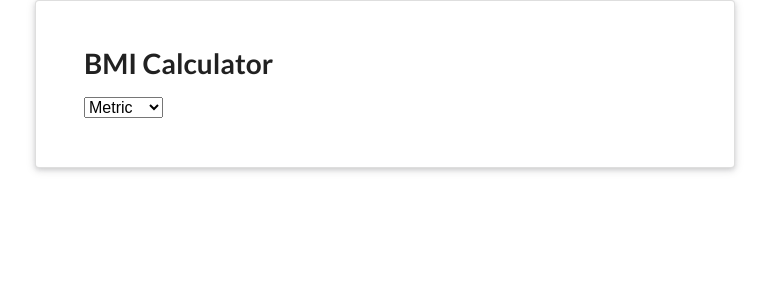
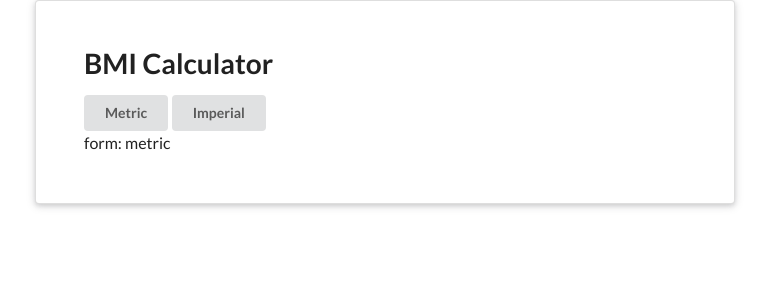
Before and after one commit to ItuTheGoat/bmi-calc, a React (Create React App) app: page / in a window 1280 px wide. Shown: the top 300 px of the page, without its empty margins (255-1024 px from the left). Built offline with nearby package versions, Linux system fonts and the light colour scheme.

Commit message:
Added context to the app
It seems to be working fine. I will add more functionality and complete the calculation segment.

```diff
--- /dev/null
+++ b/src/components/SystemContext.js
@@ -0,0 +1,3 @@
+import React, { Component } from "react";
+
+export default React.createContext("metric");
--- a/src/components/form.js
+++ b/src/components/form.js
@@ -1,7 +1,14 @@
 import React from "react";
+import SystemContext from "./SystemContext";
 
 class Form extends React.Component {
+  // Create a static context type to get the data
+  static contextType = SystemContext;
+
   render() {
-    <div>form </div>;
+    const system = this.context;
+    return <div>form: {system} </div>;
   }
 }
+
+export default Form;
--- a/src/components/system.js
+++ b/src/components/system.js
@@ -1,14 +1,34 @@
 import React, { Component } from "react";
 import { Dropdown, DropdownButton } from "react-bootstrap";
+import Form from "./form";
+import SystemContext from "./SystemContext";
 
 class System extends Component {
+  state = { system: "metric" };
+
+  onSystemChange = system => {
+    this.setState({ system: system });
+    console.log(system);
+  };
+
   render() {
     return (
       <div>
-        <select>
-          <option value="metric">Metric</option>
-          <option value="imperial">Imperial</option>
-        </select>
+        <button
+          className="ui button"
+          onClick={() => this.onSystemChange("metric")}
+        >
+          Metric
+        </button>
+        <button
+          className="ui button"
+          onClick={() => this.onSystemChange("imperial")}
+        >
+          Imperial
+        </button>
+        <SystemContext.Provider value={this.state.system}>
+          <Form />
+        </SystemContext.Provider>
       </div>
     );
   }
--- a/src/index.js
+++ b/src/index.js
@@ -1,5 +1,12 @@
 import React from "react";
 import ReactDOM from "react-dom";
 import App from "./App";
+import myProvider from "./components/SystemContext";
 
-ReactDOM.render(<App />, document.getElementById("root"));
+// Here we wrap the app with the context provider
+ReactDOM.render(
+  <myProvider.Provider value="metric">
+    <App />
+  </myProvider.Provider>,
+  document.getElementById("root")
+);
```
